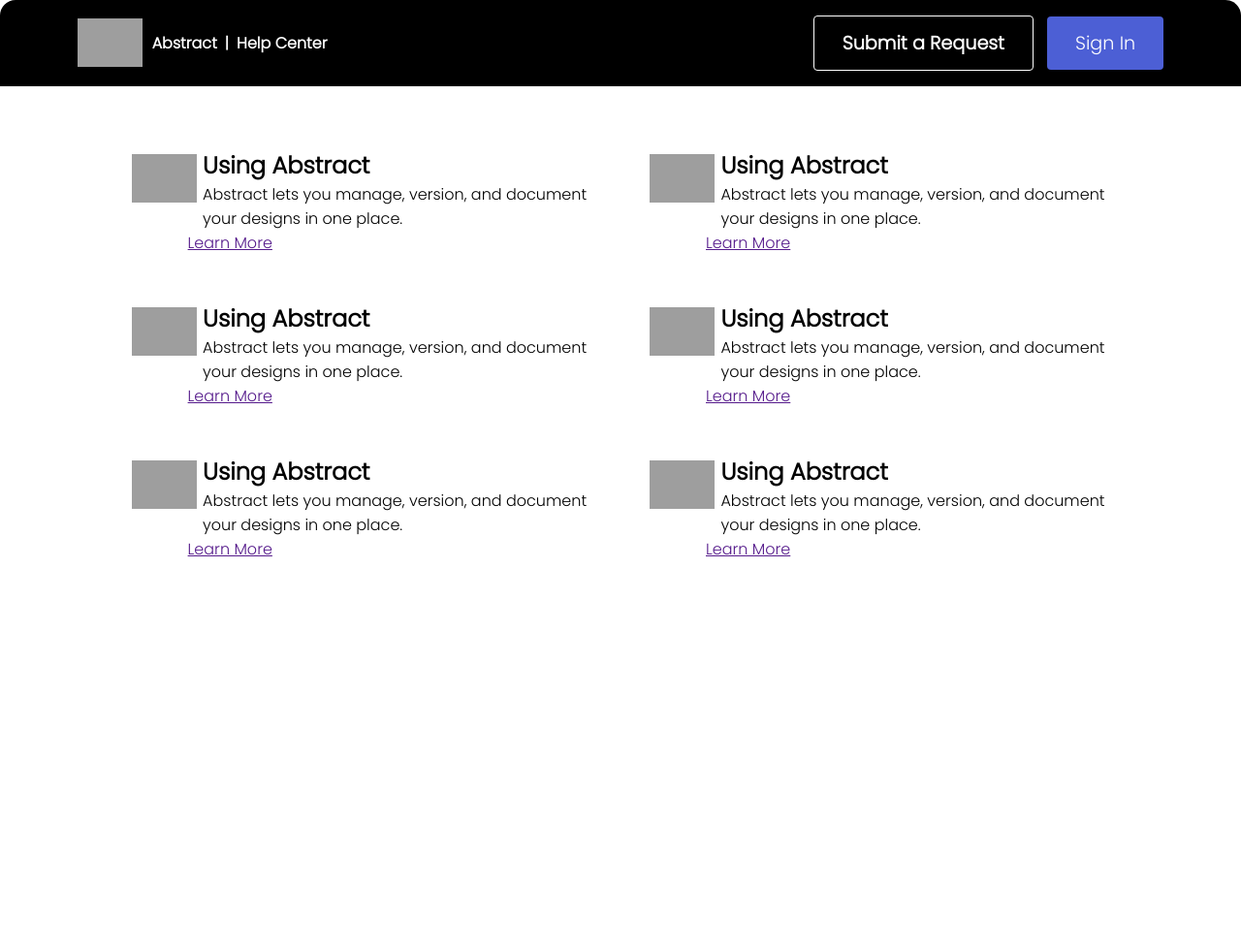
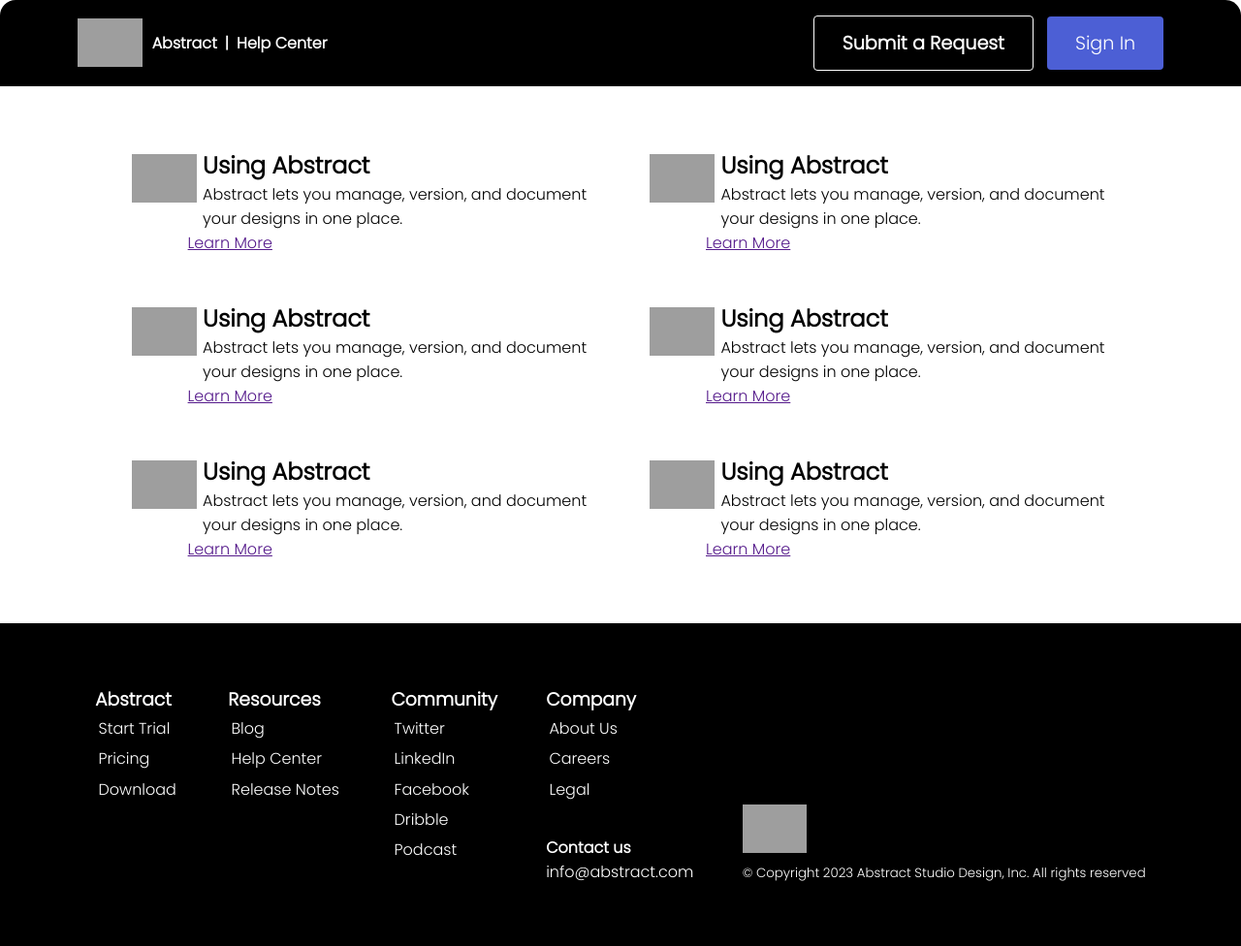
Before and after one commit to Ninnoss/Abstract-Project, a plain HTML site: page Index.html in a window 1280 px wide. Shown: the whole page at 97% size. Before the commit the page ends 800 px from the top, so only its background shows below. Drawn offline with Linux system fonts and the light colour scheme; grey boxes are pictures that could not be loaded.

Commit message:
footer done

```diff
--- a/Index.html
+++ b/Index.html
@@ -20,8 +20,8 @@
         <div class="navbar">
             <div class="navbar-logo">
 
-                <img src="https://image.similarpng.com/very-thumbnail/2021/05/Lion-shield-luxury-logo-icon-on-transparent-background-PNG.png"
-                    alt="Company Logo">
+                <img class="company-logo"
+                    src="https://image.similarpng.com/very-thumbnail/2021/05/Lion-shield-luxury-logo-icon-on-transparent-background-PNG.png" alt="Company Logo">
                 <span class="abstract">Abstract</span> | <span class="navbar-help-center"> Help Center</span>
 
             </div>
@@ -90,6 +90,83 @@
                 </article>
             </section>
         </main>
+
+        <footer>
+            <div>
+                <h3>Abstract</h3>
+                <ul>
+                    <li>
+                        <a href="#">Start Trial</a>
+                    </li>
+                    <li>
+                        <a href="#">Pricing</a>
+                    </li>
+                    <li>
+                        <a href="#">Download</a>
+                    </li>
+                </ul>
+            </div>
+            <div>
+                <h3>Resources</h3>
+                <ul>
+                    <li>
+                        <a href="#">Blog</a>
+                    </li>
+                    <li>
+                        <a href="#">Help Center</a>
+                    </li>
+                    <li>
+                        <a href="#">Release Notes</a>
+                    </li>
+                </ul>
+            </div>
+            <div>
+                <h3>Community</h3>
+                <ul>
+                    <li>
+                        <a href="#">Twitter</a>
+                    </li>
+                    <li>
+                        <a href="#">LinkedIn</a>
+                    </li>
+                    <li>
+                        <a href="#">Facebook</a>
+                    </li>
+                    <li>
+                        <a href="#">Dribble</a>
+                    </li>
+                    <li>
+                        <a href="#">Podcast</a>
+                    </li>
+                </ul>
+            </div>
+            <div>
+                <h3>Company</h3>
+                <ul>
+                    <li>
+                        <a href="#">About Us</a>
+                    </li>
+                    <li>
+                        <a href="#">Careers</a>
+                    </li>
+                    <li>
+                        <a href="#">Legal</a>
+                    </li>
+                </ul>
+
+                <div class="contact">
+                    <h4>Contact us</h4>
+                    <a href="mailto:info@abstract.com">info@abstract.com</a>
+                </div>
+            </div>
+
+            <div class="copyright">
+                <img class="company-logo"
+                    src="https://image.similarpng.com/very-thumbnail/2021/05/Lion-shield-luxury-logo-icon-on-transparent-background-PNG.png" alt=""> <br>
+                <small>© Copyright 2023 Abstract Studio Design, Inc. All rights reserved</small>
+            </div>
+        </footer>
+
     </body>
 
 </html>
--- a/style.css
+++ b/style.css
@@ -23,7 +23,7 @@
   font-weight: bolder;
 }
 
-.navbar-logo img {
+.company-logo {
   height: 50px;
   margin-right: 10px;
 }
@@ -91,3 +91,36 @@
 article a {
   margin-left: 4rem;
 }
+
+/* Footer Section =========================================================================>*/
+footer {
+  display: flex;
+  justify-content: space-evenly;
+  align-content: center;
+  padding: 4rem 3rem;
+  background-color: #000000;
+  color: white;
+}
+
+footer ul li {
+  list-style: none;
+  color: white;
+  padding: 0.2rem;
+}
+
+footer a {
+  color: white;
+  text-decoration: none;
+}
+
+footer a:hover {
+  text-decoration: underline;
+}
+
+.contact {
+  margin-top: 2rem;
+}
+
+.copyright {
+  align-self: self-end;
+}
```
